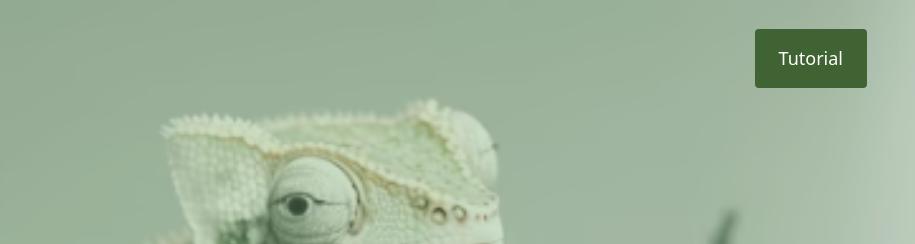
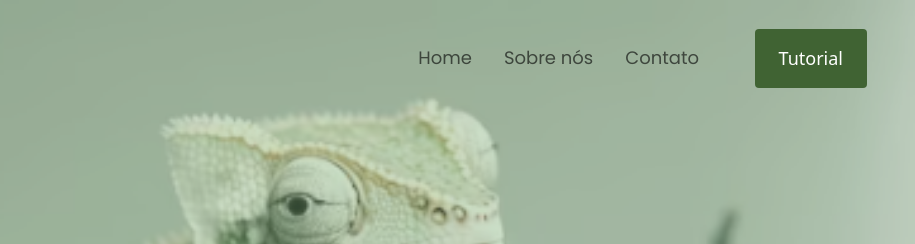
Before and after one commit to lohnogs/organify, a plain HTML site: page index.html in a window 1280 px wide. Shown: the top 244 px of the page, 365-1280 px from the left. Drawn offline with nearby package versions, Linux system fonts and the light colour scheme.

Commit message:
atualização

```diff
--- a/index.html
+++ b/index.html
@@ -28,6 +28,11 @@
             </div>
 
             <div class="right">
+                <ul class="nav">
+                    <li><a href="#">Home</a></li>
+                    <li><a href="#">Sobre nós</a></li>
+                    <li><a href="#">Contato</a></li>
+                </ul>
                 <button type="button" class="btn btn-success px-4 py-3">Tutorial</button>
             </div>
         </nav>
--- a/style.css
+++ b/style.css
@@ -1,11 +1,12 @@
-body{
+body {
     width: 100%;
     height: 100%;
     color: black;
-    background:rgb(128, 177, 128) !important;
-    font-family: 'poppins',sans-serif;
+    background: rgb(128, 177, 128) !important;
+    font-family: 'poppins', sans-serif;
 }
-.Container::before{
+
+.Container::before {
     content: "";
     background: url(imagens/camaleão.png) no-repeat center center/cover;
     position: absolute;
@@ -14,6 +15,7 @@ body{
     opacity: 0.6;
     z-index: -1;
 }
+
 .Container .navbar {
     display: flex;
     height: 100px;
@@ -21,11 +23,11 @@ body{
     align-items: center;
 }
 
-.Container .navbar .left img{
+.Container .navbar .left img {
     height: 100px;
 }
 
-.Container .navbar .right button{
+.Container .navbar .right button {
     margin: auto;
     font-size: 18px;
     font-weight: 400;
@@ -35,8 +37,14 @@ body{
     outline: none;
     border-radius: 4px;
     border: none;
+    transition: transform 0.3s;
 }
-.Container .title{
+
+.Container .navbar .right button:hover {
+    transform: scale(1.1);
+}
+
+.Container .title {
     padding: 70px 45px;
     max-width: 700px;
     margin: 0 auto;
@@ -44,8 +52,44 @@ body{
     text-align: center;
 }
 
-.Container .title .botao button{
+.Container .title .botao button {
     font-size: 24px;
     background: rgb(64, 99, 51);
     margin-top: 50px;
+    transition: transform 0.3s;
 }
+
+.Container .title .botao button:hover {
+    transform: scale(1.1);
+}
+
+ul {
+    list-style-type: none;
+    margin: 0;
+    padding: 0;
+    overflow: hidden;
+    opacity: 0.6;
+    position: absolute;
+    top: 30px;
+    right: 200px;
+}
+
+li {
+    float: left;
+}
+
+li a {
+    display: block;
+    color: black;
+    text-align: center;
+    padding: 14px 16px;
+    text-decoration: none;
+    font-size: 18px;
+    font-family: 'poppins', sans-serif;
+    transition: transform 0.3s;
+}
+
+li a:hover {
+    opacity: 0.6;
+    transform: scale(1.1);
+}
```
